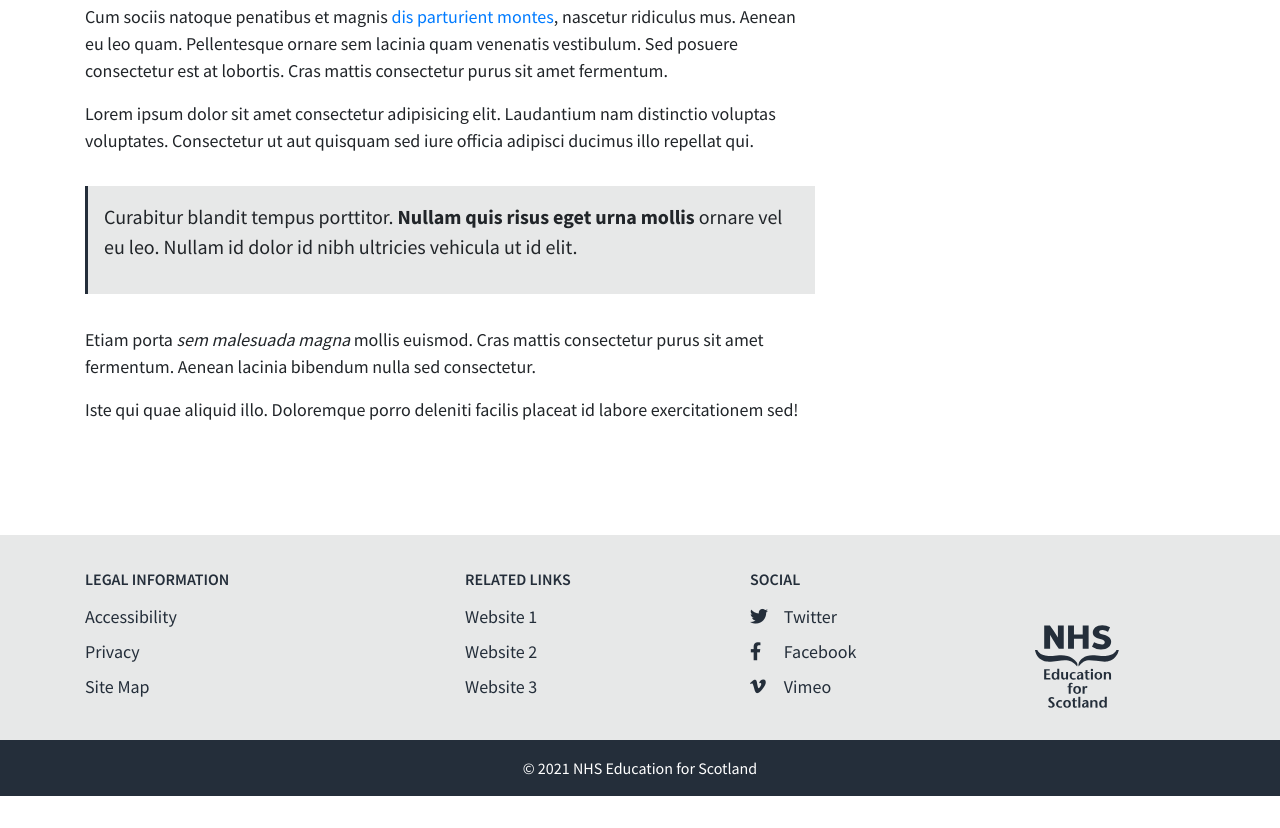
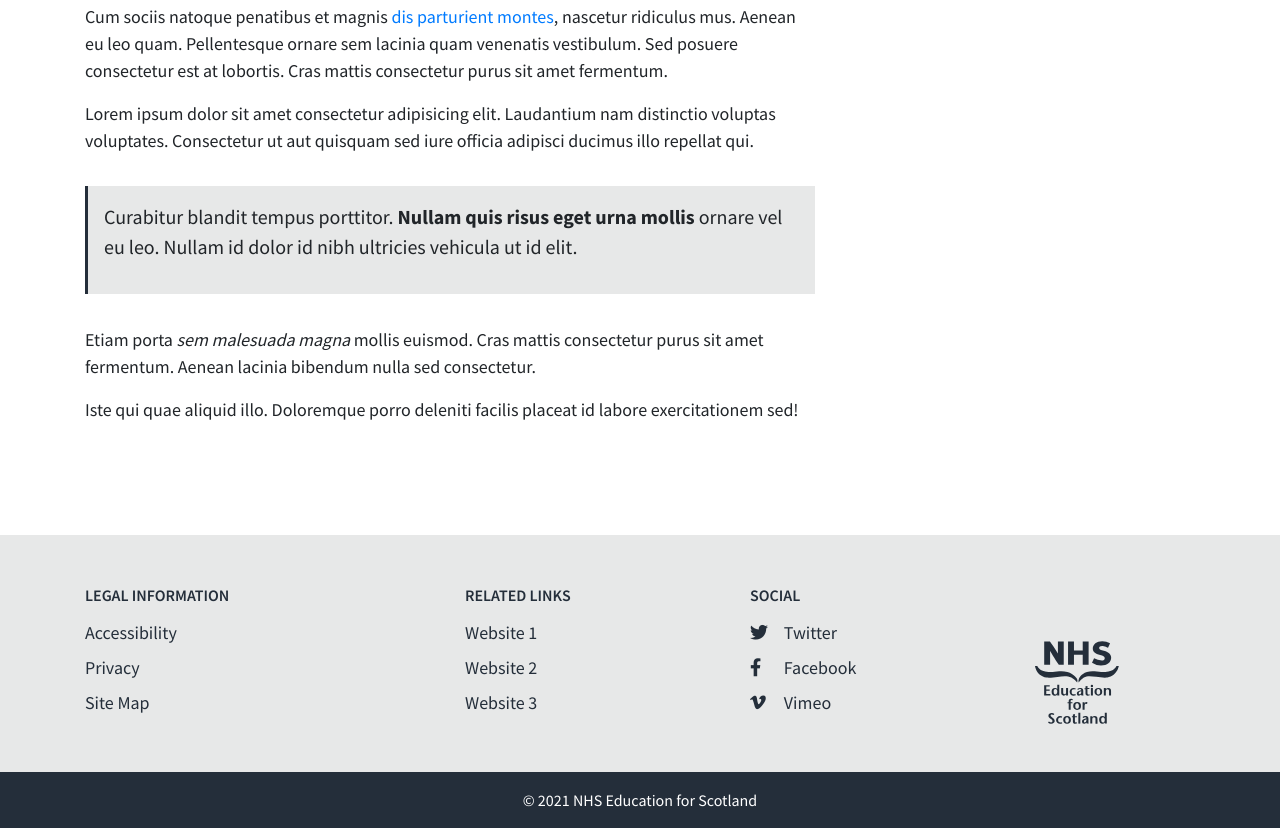
Before and after one commit to samlmcewan/pdf-solution, a plain HTML site: page index.html in a window 1280 px wide. Shown: the part 1005-1833 px from the top of the page. Before the commit the page ends 1801 px from the top, so only its background shows below. Drawn offline with nearby package versions, Linux system fonts and the light colour scheme.

Commit message:
Adjust footer padding large

```diff
--- a/index.html
+++ b/index.html
@@ -303,7 +303,7 @@
              </div>
           </div>
 
-          <div class=" logo-container-footer-mob m-auto">
+          <!-- <div class=" logo-container-footer-mob m-auto">
             <div class="text-center border-bottom pb-3 ">
               <img src="assets/brand/NowHearMeLogo.png" width="80" height="40" class="clearfix mb-2  text-center" alt="Now Hear Me logo" loading="lazy">
               <p class="w700 footer-logo-text text-left ">NOW HEAR ME<br /><span class="footer-logo-text-sm w700 float-right ">it's my right<br>to speak</span></p>
@@ -312,7 +312,7 @@
             <img src="assets/images/logo/nesWhite.svg" class="nes-footer">
            </div>
         </div>
-
+   -->
 
 
       </div> <!-- /.row -->
--- a/scss/_large.scss
+++ b/scss/_large.scss
@@ -13,8 +13,8 @@
 
 
 footer .container-fluid {
-    padding-left: 15px;
-    padding-right: 15px;
+
+    padding: 3rem 15px;
 }
 
 .footer {
```
Also changed, not shown: scss/newsletter.css, 1 other file.
